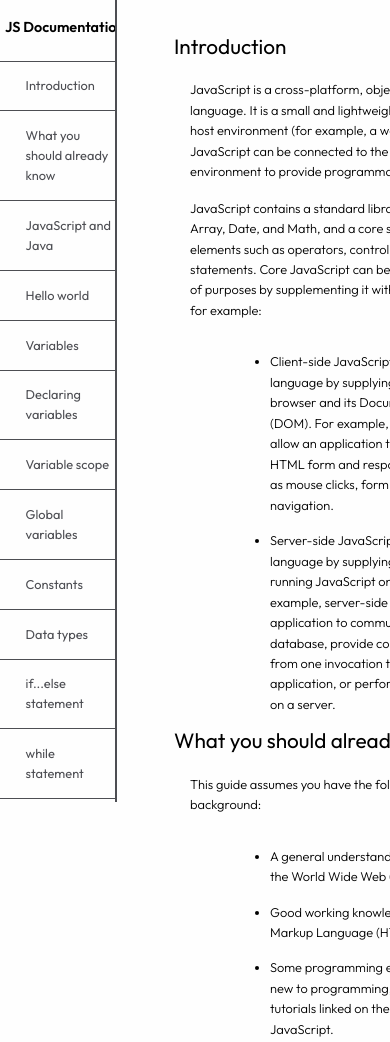
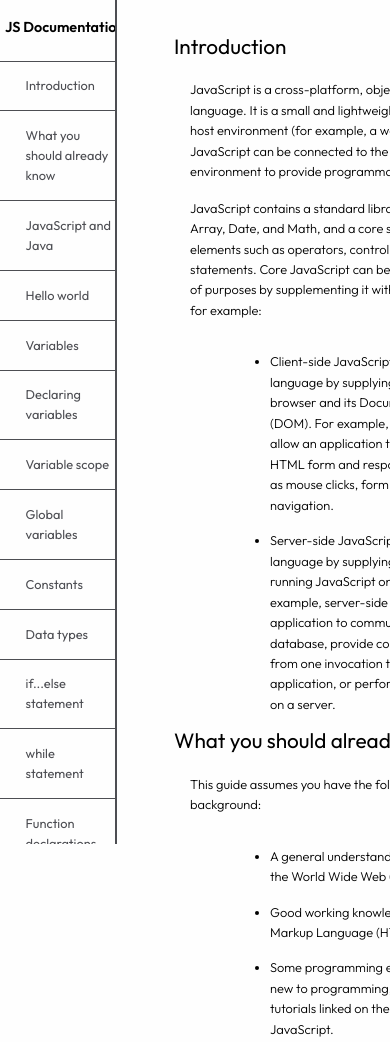
Before and after one commit to spampamfam/technical-documentation-page, a plain HTML site: page index.html in a window 390 px wide. Shown: the top 1042 px of the page. Drawn offline with nearby package versions, Linux system fonts and the light colour scheme.

Commit message:
yaraoisjnhdfoiajsdoij

```diff
--- a/styles.css
+++ b/styles.css
@@ -127,7 +127,7 @@ code {
   .nav-container {
     width: 30% !important;
     border-right: 2px solid #4d4e53 !important;
-    height: 95vh !important;
+    height: 100vh !important;
   }
 
   .nav-container nav ul a {
```
